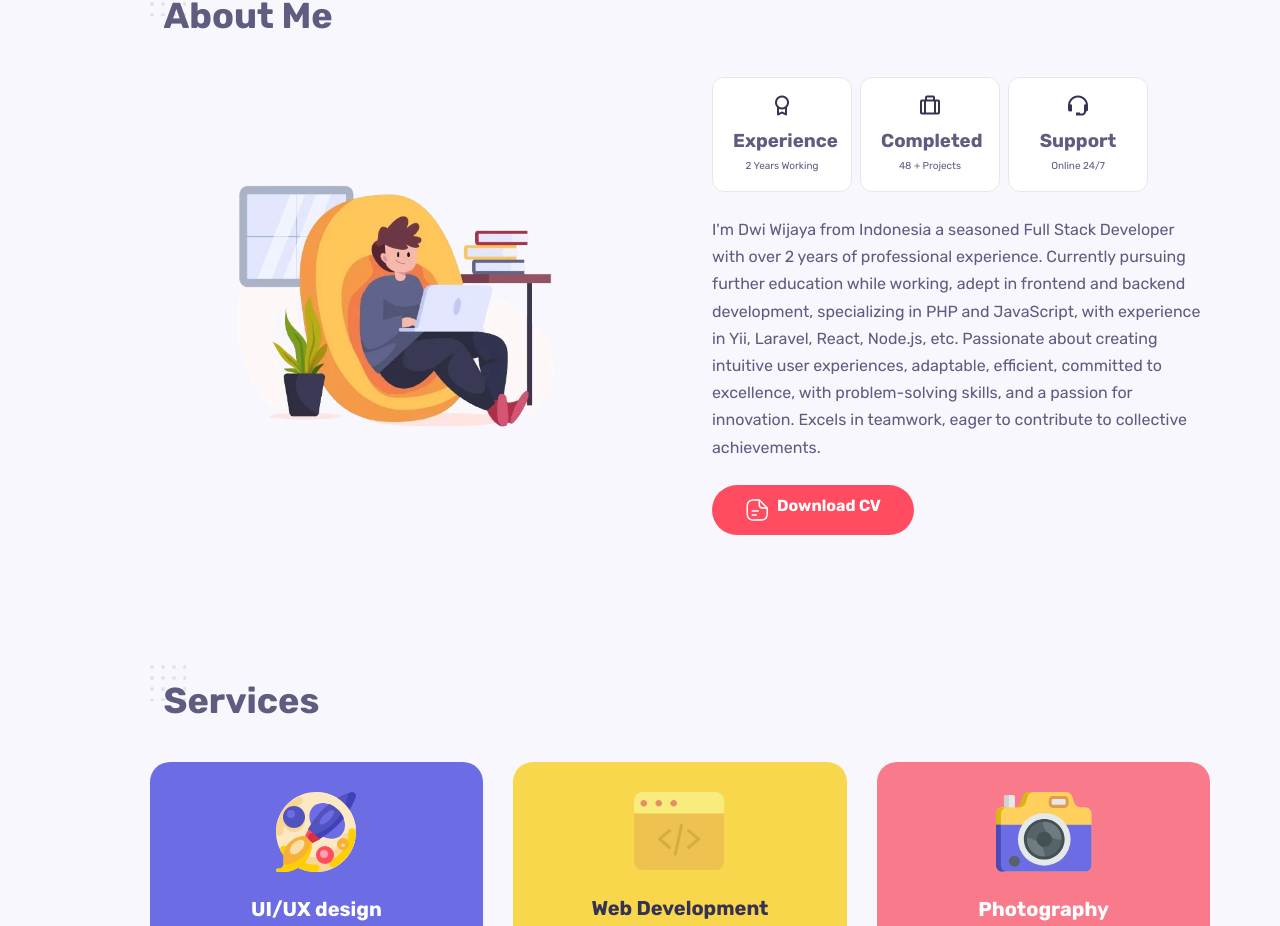
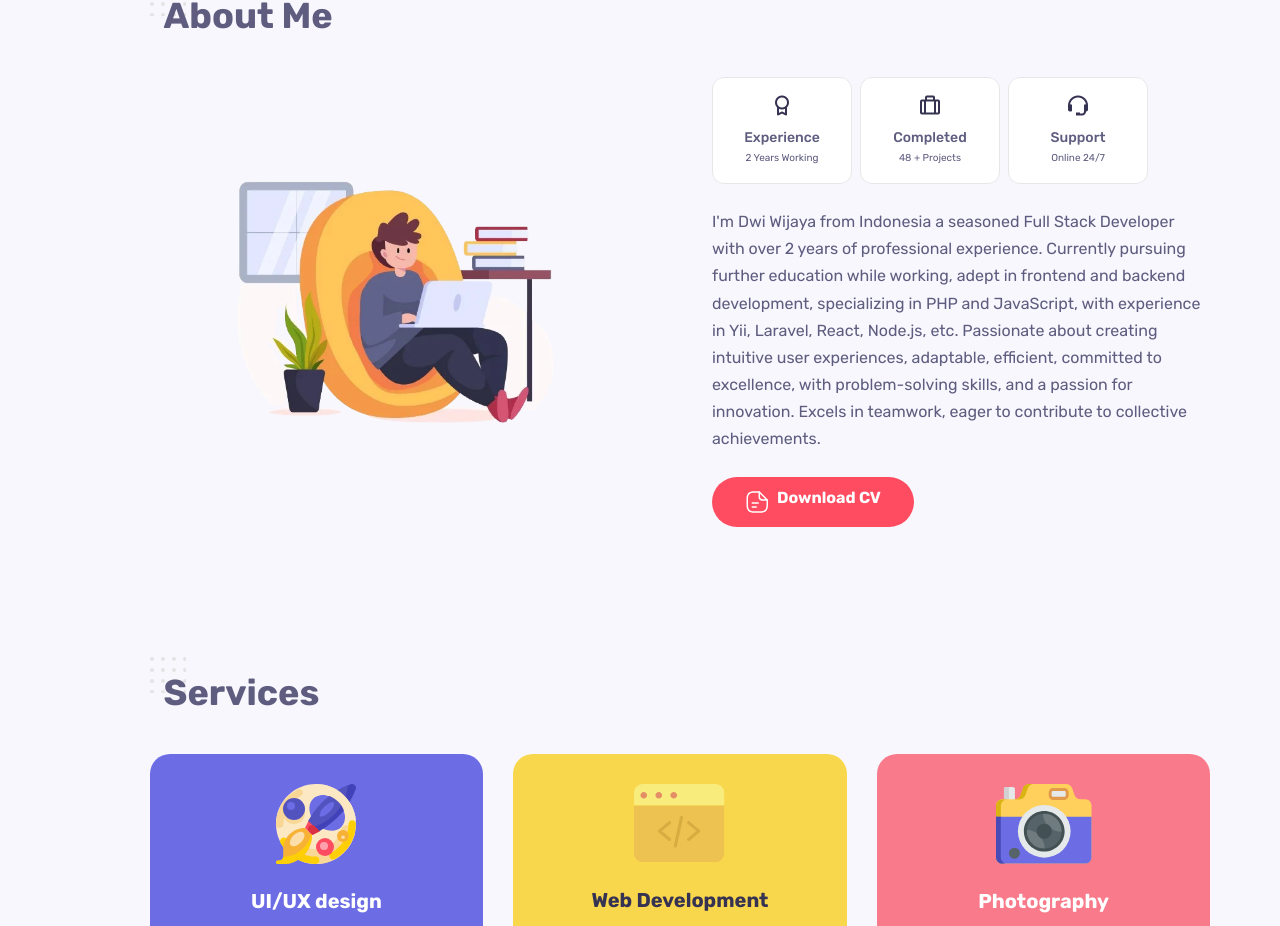
Before and after one commit to dwi-wijaya/portfolio-react, a React (Vite) app: page / in a window 1280 px wide. Shown: the part 938-1864 px from the top of the page. Built offline with nearby package versions, Linux system fonts and the light colour scheme.

Commit message:
fix: typo class css about component

```diff
--- a/src/components/about/about.css
+++ b/src/components/about/about.css
@@ -29,7 +29,7 @@
     margin-bottom: .5rem;
 }
 
-.about__tittle {
+.about__title {
     font-size: var(--small-font-size);
     font-weight: var(--font-medium);
 
```
